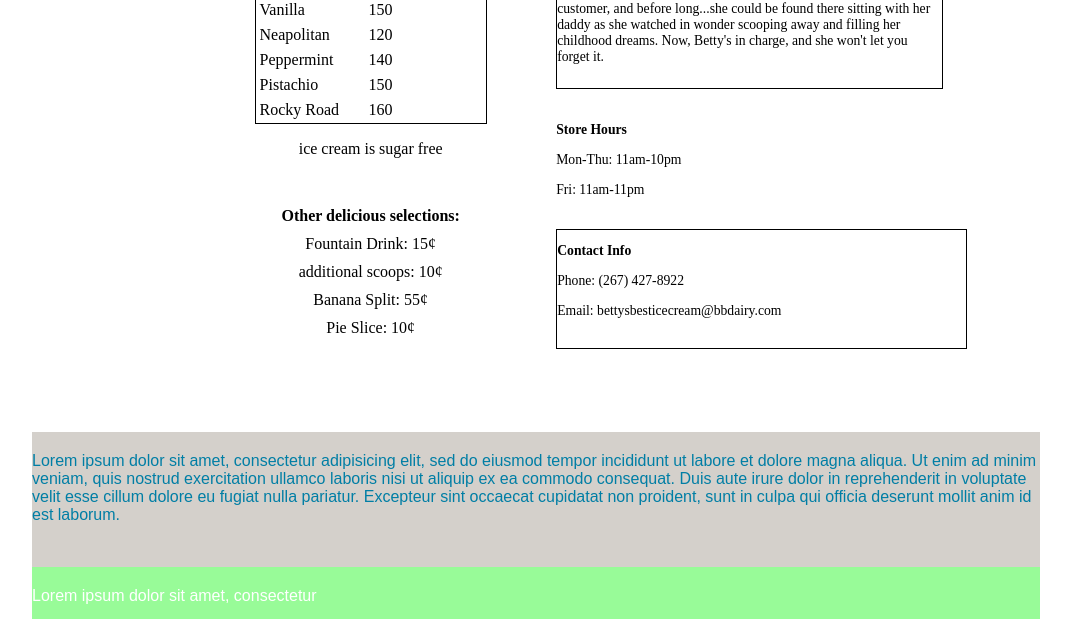
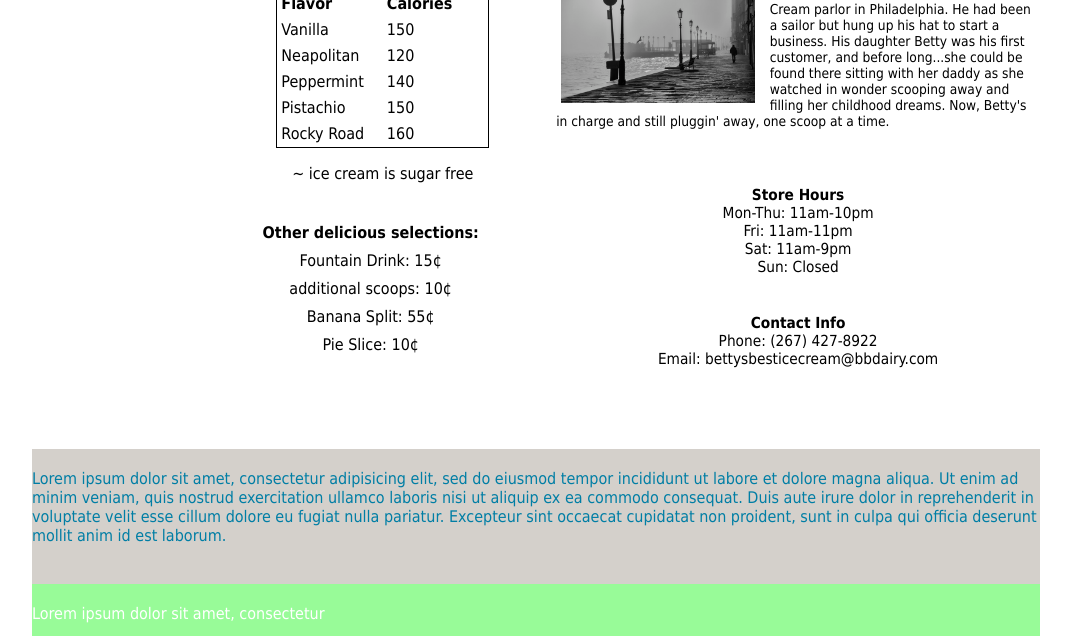
Before and after one commit to joshin-run-tiy/bettys-icecream, a plain HTML site: page index.html in a window 1280 px wide. Shown: the part 693-1337 px from the top of the page, without its empty margins (104-1175 px from the left). Drawn offline with Linux system fonts and the light colour scheme.

Commit message:
Feat (style) Style font and text position; re-ordered banner name

```diff
--- a/index.html
+++ b/index.html
@@ -4,10 +4,11 @@
     <meta charset="utf-8">
     <link rel="stylesheet" href="./style/main.css">
     <link rel="stylesheet" href="./style/normalize.css">
-    <title>Betty's Best Ice Cream Shop</title>
+    <title>Betty's Best Ice Cream Parlor</title>
   </head>
   <body>
     <header class="cf">
+      <p id="banner--text">Betty's Best Ice Cream Parlor</p>
       <div class="banner--container">
         <!-- <img id="logo" src="./img/logo-ice_cream.png" alt="ice cream logo"> -->
 
@@ -28,11 +29,11 @@
         </ul>
 
       </nav>
-      <p id="banner--text">Betty's Best Ice Cream Parlor</p>
+
 
     </header>
 
-    <main>
+    <main class="main--text">
       <div class="main--right">
         <div class="main--right_upper">
             <p class="thirty-five">all flavors just 35¢</p>
@@ -62,7 +63,7 @@
                 <td>160</td>
               </tr>
             </table>
-            <p class="sugar-free">ice cream is sugar free</p>
+            <p class="sugar-free">~ ice cream is sugar free</p>
             <!-- <table cellpadding="2" cellspacing="2">
               <tr>
                 <th colspan="3" style="font-family: cursive" id="all-ice-cream">all ice cream 35¢</th>
@@ -102,7 +103,7 @@
             <table> -->
 
         </div>
-        <div class="main--right_lower">
+        <div class="main--right_lower main--text">
         <p><span style="font-weight: bold; font-size: 1em">Other delicious selections:</p>
         <p>Fountain Drink: 15¢</p>
         <p>additional scoops: 10¢</p>
@@ -113,22 +114,27 @@
 
       </div>
       <div class="main--left float-right">
-        <div class="main--left_upper float-left">
+        <div class="main--left_upper float-left main--text">
           <p>
-            <span style="font-weight: bold">Our Story:</span> Back in 1919 Betty's father, William, set out to create the finest Ice Cream parlor in Philidelphia. He had been a sailor but hung up his hat to start a business. His daughter Betty was his first customer, and before long...she could be found there sitting with her daddy as she watched in wonder scooping away and filling her childhood dreams. Now, Betty's in charge, and she won't let you forget it.
+            <img id="our-story-pic" class="float-left_img" src="./img/phili-docks.jpeg" alt="">
+            <span style="font-weight: bold">Our Story:</span> Back in 1951 Betty's father, William, set out to create the finest Ice Cream parlor in Philadelphia. He had been a sailor but hung up his hat to start a business. His daughter Betty was his first customer, and before long...she could be found there sitting with her daddy as she watched in wonder scooping away and filling her childhood dreams. Now, Betty's in charge and still pluggin' away, one scoop at a time.
           </p>
         </div>
-        <div class="main--left_middle float-left">
-          <p><strong>Store Hours</strong></p>
-          <p>Mon-Thu:  11am-10pm</p>
-          <p>Fri:  11am-11pm</p>
-          <p>Sat: 11am-9pm</p>
-          <p>Sun: Closed</p>
+        <div class="main--left_middle float-left  main--text">
+          <ul>
+            <li><strong>Store Hours</strong></li>
+            <li>Mon-Thu:  11am-10pm</li>
+            <li>Fri:  11am-11pm</li>
+            <li>Sat: 11am-9pm</li>
+            <li>Sun: Closed</li>
+          </ul>
         </div>
-        <div class="main--left_lower float-left">
-          <p><strong>Contact Info</strong></p>
-          <p>Phone: (267) 427-8922</p>
-          <p>Email: bettysbesticecream@bbdairy.com</p>
+        <div class="main--left_lower float-left main--text">
+          <ul>
+            <li><strong>Contact Info</strong></li>
+            <li>Phone: (267) 427-8922</li>
+            <li>Email: bettysbesticecream@bbdairy.com</li>
+          </ul>
                 </div>
       </div>
 
@@ -136,10 +142,10 @@
 
 
     </main>
-    <footer>
+    <footer class="main--text">
       Lorem ipsum dolor sit amet, consectetur adipisicing elit, sed do eiusmod tempor incididunt ut labore et dolore magna aliqua. Ut enim ad minim veniam, quis nostrud exercitation ullamco laboris nisi ut aliquip ex ea commodo consequat. Duis aute irure dolor in reprehenderit in voluptate velit esse cillum dolore eu fugiat nulla pariatur. Excepteur sint occaecat cupidatat non proident, sunt in culpa qui officia deserunt mollit anim id est laborum.
     </footer>
-    <div class="low--footer">
+    <div class="low--footer main--text">
       Lorem ipsum dolor sit amet, consectetur
     </div>
   </body>
--- a/style/main.css
+++ b/style/main.css
@@ -81,15 +81,17 @@ ul {
 #banner--text {
   font-size: 4em;
   text-align: center;
-  border: 5px dotted pink;
+  border: 5px solid ;
   margin: 0px auto;
-  margin-bottom: 20px;
+  margin-bottom: 40px;
   font-family: tahoma;
   padding-bottom: 10px;
   padding-top: 5px;
   /*font-color: yellow;*/
-  /*background-color: pink;*/
-  border: 5px dashed pink;
+  background-color: pink;
+  color: #fff;
+  font-family: "Gill Sans", Arial, sans-serif;
+  border: 2px solid palegreen;
 }
 
 #logo {
@@ -214,7 +216,7 @@ main {
 .main--right_upper {
   /*float: right;*/
   height: 50%;
-  width: 60%;
+  width: 55%;
   display: block;
   float: right;
   box-sizing: border-box;
@@ -253,10 +255,10 @@ main {
 
 .main--left_upper {
   /*float: left;*/
-  height: 150px;
-  width: 80%;
+  height: 200px;
+  width: 100%;
   display: block;
-  float: left;
+  /*float: left;*/
   box-sizing: border-box;
   overflow: hidden;
   margin: auto;
@@ -264,28 +266,31 @@ main {
   /*background-color: orange;*/
   /*border: 1px dashed yellow;*/
   font-size: 0.855em;
-  border: 1px solid #000;
+  /*border: 1px solid #000;*/
+
+  /*text-align: justify;*/
 }
 
 .main--left_middle {
   position: relative;
   height: 100px;
-  width: 85%;
+  width: 100%;
   display: block;
   /*float: left;*/
   box-sizing: border-box;
   overflow: hidden;
   margin: 20px auto;
   /*background-color: lavender;*/
-  font-size: 0.855em;
+  font-size: 0.955em;
   /*border: 1px dashed orange;*/
   /*border: 1px solid #000;*/
+  padding: 2px;
 
 }
 .main--left_lower {
   position: relative;
-  height: 120px;
-  width: 85%;
+  height: 80px;
+  width: 100%;
   display: block;
   /*float: left;*/
   box-sizing: border-box;
@@ -293,8 +298,11 @@ main {
   margin: 0px auto;
   /*background-color: purple;*/
   /*border: 1px dashed pink;*/
-  font-size: 0.855em;
-  border: 1px solid #000;
+  font-size: 0.955em;
+  /*border: 1px solid #000;*/
+  /*padding-left: 20px;*/
+  padding-top: 10px;
+  padding-bottom: 10px;
 }
 
 .float-right {
@@ -347,6 +355,26 @@ table {
   font-size: 1em;
 }
 
+
+.float-left_img {
+    float: left;
+    margin: 5px 5px 3px 5px;
+}
+
+#our-story-pic {
+    width: 40%;
+    height: 40%;
+    vertical-align: baseline;
+    margin-right: 15px;
+}
+
+
+
+
+ul {
+  list-style-type: none;
+}
+
 footer {
     height: 95px;
     width: 100%;
@@ -378,3 +406,12 @@ a {
 a:hover {
   color: purple;
 }
+
+.main--text {
+  font-family: tahoma;
+
+}
+
+ul {
+  list-style-type: none;
+}
```
Also changed, not shown: img/phili-docks.jpeg (renamed from img/beggings of ice cream shopt.jpeg), 1 other file.
